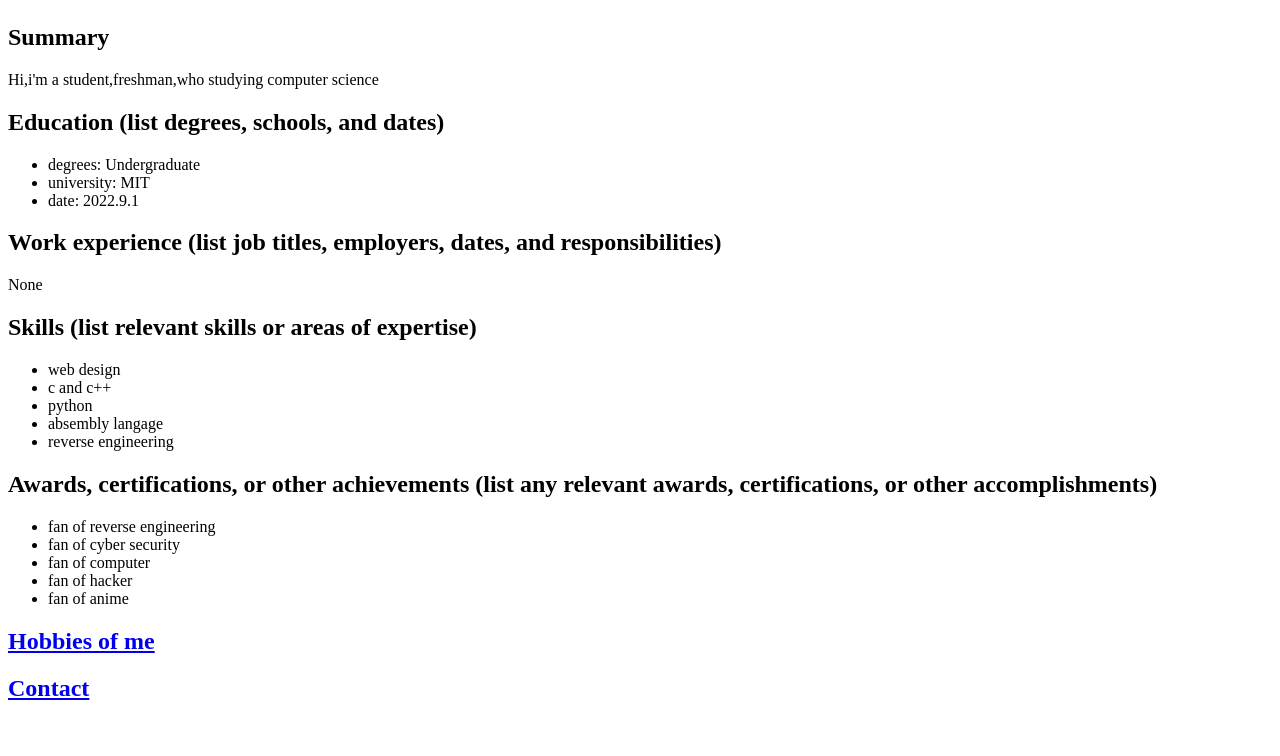
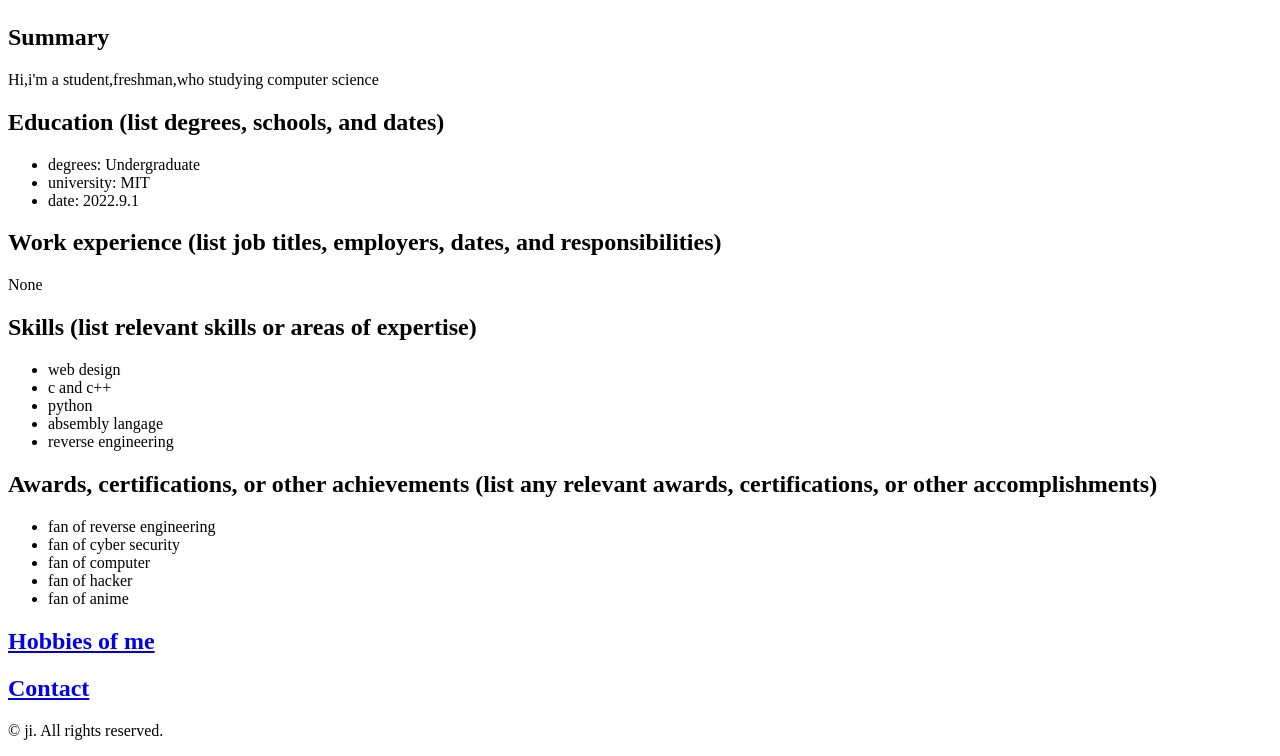
Before and after one commit to jimigimi/my-profile, a plain HTML site: page index.html in a window 1280 px wide. Shown: the part 792-1548 px from the top of the page. Before the commit the page ends 1514 px from the top, so only its background shows below. Drawn offline with Linux system fonts and the light colour scheme.

Commit message:
index.html

```diff
--- a/index.html
+++ b/index.html
@@ -37,5 +37,8 @@
         </ul>
     <a href="./Hobbies.html"><h2>Hobbies of me</h2></a>
     <a href="./Contact.html"><h2>Contact</h2></a>
+     <footer>
+    <p>© ji. All rights reserved.</p>
+  </footer>
 </body>
 </html>
```
